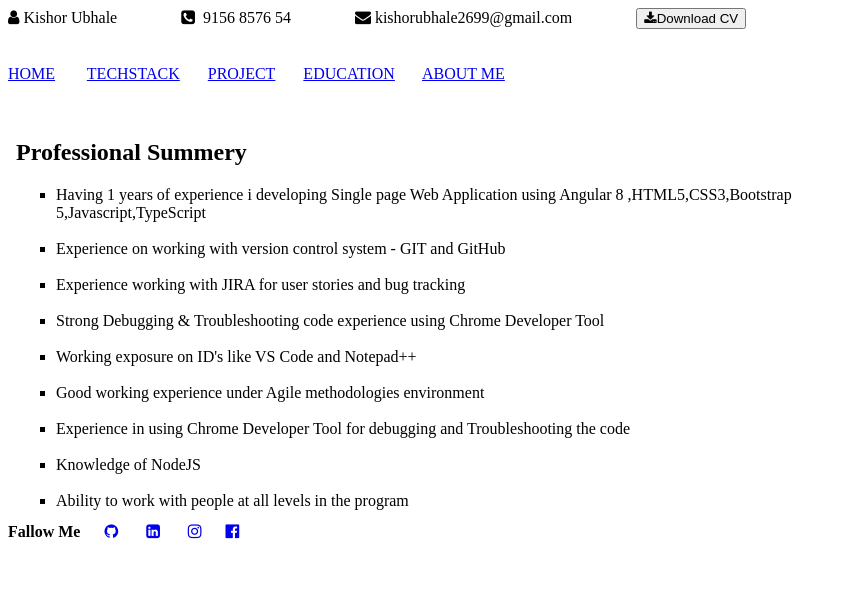
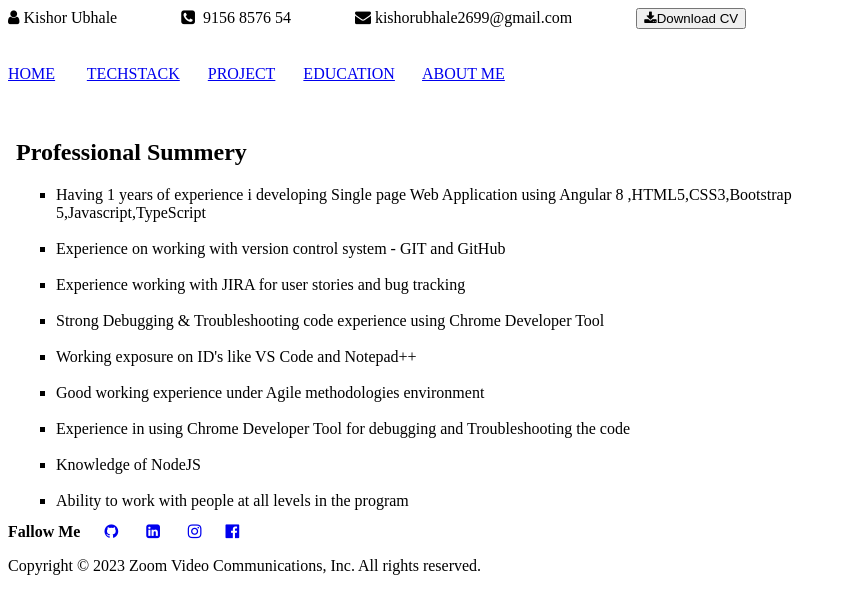
Before and after one commit to kishorubhale/my-profile, a plain HTML site: page index.html in a window 1280 px wide. Shown: the whole page, without its empty margins (0-847 px from the left). Drawn offline with Linux system fonts and the light colour scheme.

Commit message:
added footer section
added footer section

```diff
--- a/index.html
+++ b/index.html
@@ -31,6 +31,7 @@
 <a href="https://www.linkedin.com/in/kishor-ubhale-6008461a4/" target="_blank"><i class="fa fa-linkedin-square" aria-hidden="true"></i></a> &nbsp;&nbsp;&nbsp;&nbsp;&nbsp;
 <a href="https://www.instagram.com/" target="_blank"><i class="fa fa-instagram" aria-hidden="true"></i></a>&nbsp;&nbsp;&nbsp;&nbsp;&nbsp;
 <a href="https://www.facebook.com/" target="_blank"><i class="fa fa-facebook-official" aria-hidden="true"></i></a></span>
+<p> Copyright &copy; 2023 Zoom Video Communications, Inc. All rights reserved. </p>
 </footer>
 </body>
 </html>
```
